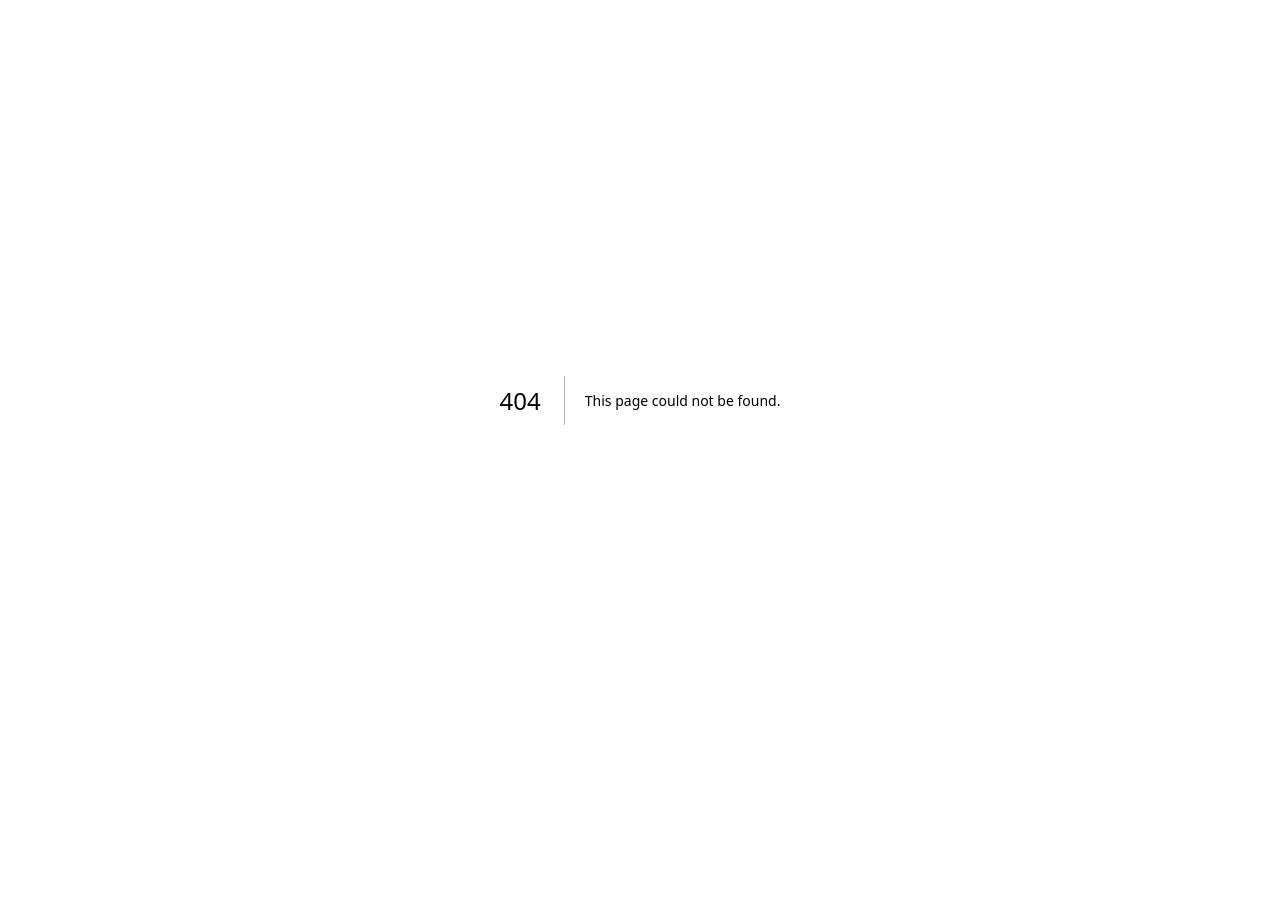
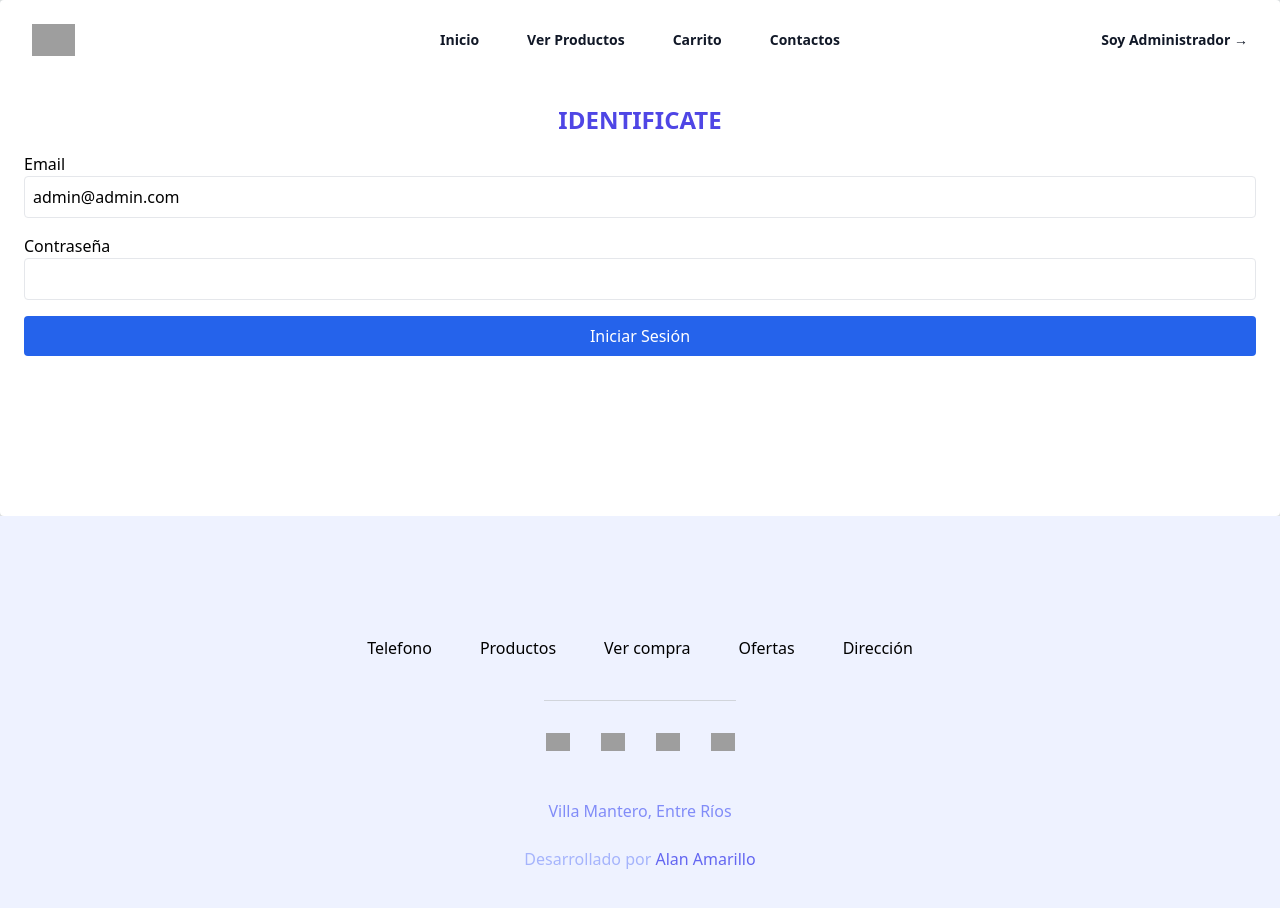
Before and after one commit to alancito1298/front-end-ecommerce, a Next.js app: page /login in a window 1280 px wide. Before the commit this address had no page. Shown: the top 908 px of the page. Before the commit the page ends 800 px from the top, so only its background shows below. Built offline with nearby package versions, Linux system fonts and the light colour scheme; grey boxes are pictures that could not be loaded.

Commit message:
implementacion de login

```diff
--- a/package.json
+++ b/package.json
@@ -17,6 +17,7 @@
     "postcss": "8.4.44",
     "react": "18.3.1",
     "react-dom": "18.3.1",
+    "react-router-dom": "^6.27.0",
     "tailwind": "^4.0.0",
     "tailwindcss": "3.4.10",
     "uuid": "^10.0.0"
--- /dev/null
+++ b/pages/login.js
@@ -0,0 +1,16 @@
+import '../src/app/globals.css';
+import React  from "react";
+import LoginForm from '@/app/login';
+import Nav from "@/app/nav";
+import Footer from '@/app/footer';
+
+
+
+export default function MostrarProductos() {
+  return (<div>
+    <Nav/>
+    <LoginForm></LoginForm>
+    <Footer></Footer>
+    </div>
+  );
+}
--- /dev/null
+++ b/src/app/login.js
@@ -0,0 +1,72 @@
+'use client';
+import React, { useState } from 'react';
+
+const LoginForm = () => {
+  const [email, setEmail] = useState('admin@admin.com');
+  const [password, setPassword] = useState('');
+  const [errorMessage, setErrorMessage] = useState('');
+
+  const handleLogin = async (e) => {
+    e.preventDefault();
+    console.log('Email:', email); // Muestra el email
+    console.log('Password:', password); // Muestra la contraseña
+
+    try {
+      const response = await fetch('https://back-end-artlimpieza.vercel.app/auth/login', {
+        method: 'POST',
+        headers: { 'Content-Type': 'application/json' },
+        body: JSON.stringify({ email, password }),
+      });
+
+      const data = await response.json();
+      console.log('Response Status:', response.status); // Muestra el estado de la respuesta
+      console.log('Response:', data); // Muestra la respuesta del servidor
+
+      if (response.ok && data.access_token) { // Cambia a access_token
+        localStorage.setItem('token', data.access_token); // Cambiar aquí también
+        window.location.href = '/administrar'; // Redirigir a la página
+      } else {
+        setErrorMessage(data.message || 'Error en las credenciales');
+      }
+    } catch (error) {
+      setErrorMessage('Error al conectar con el servidor');
+      console.error('Error al iniciar sesión:', error);
+    }
+  };
+
+  return (
+    <form
+      onSubmit={handleLogin}
+      className="space-y-4 p-6 bg-white rounded shadow-md pt-16 pb-40"
+    >
+      <h2 className="text-2xl font-semibold text-center uppercase text-indigo-600 mt-10">Identificate</h2>
+      {errorMessage && <p className="text-red-600">{errorMessage}</p>}
+      <div>
+        <label className="block">Email</label>
+        <input
+          type="email"
+          value={email} // Cambiar a value para un campo controlado
+          onChange={(e) => setEmail(e.target.value)}
+          className="w-full p-2 border rounded text-black"
+        />
+      </div>
+      <div>
+        <label className="block">Contraseña</label>
+        <input
+          type="password" // Cambiar a type="password"
+          value={password} // Cambiar a value para un campo controlado
+          onChange={(e) => setPassword(e.target.value)}
+          className="w-full p-2 border rounded text-black"
+        />
+      </div>
+      <button
+        type="submit"
+        className="w-full py-2 mt-4 text-white bg-blue-600 rounded hover:bg-blue-700"
+      >
+        Iniciar Sesión
+      </button>
+    </form>
+  );
+};
+
+export default LoginForm;
--- a/src/app/nav.js
+++ b/src/app/nav.js
@@ -50,7 +50,7 @@ export default function Nav(){
                 ))}
               </div>
               <div className="hidden lg:flex lg:flex-1 lg:justify-end">
-                <a href="/administrar" className="text-sm font-semibold leading-6 text-gray-900">
+                <a href="/login" className="text-sm font-semibold leading-6 text-gray-900">
                   Soy Administrador <span aria-hidden="true">&rarr;</span>
                 </a>
               </div>
@@ -91,7 +91,7 @@ export default function Nav(){
                     </div>
                     <div className="py-6">
                       <a
-                        href="/administrar"
+                        href="/login"
                         className="-mx-3 block rounded-lg px-3 py-2.5 text-base font-semibold leading-7 text-gray-900 hover:bg-gray-50"
                       >
                       Soy Administrador
--- a/src/app/page.js
+++ b/src/app/page.js
@@ -6,6 +6,7 @@ import ProductosTabla from './admin'
 import Carrito from './carrito.js'
 import Footer from './footer'
 import Factura from './factura'
+import LoginForm from './login'
 
 export default function Home() {
   return (
@@ -13,6 +14,7 @@ export default function Home() {
 
      <Nav></Nav>
      <Inicio></Inicio>
+
     <Footer></Footer>
 
      </>
```
Also changed, not shown: 1 other file (tests, documents, lock files or other folders).
